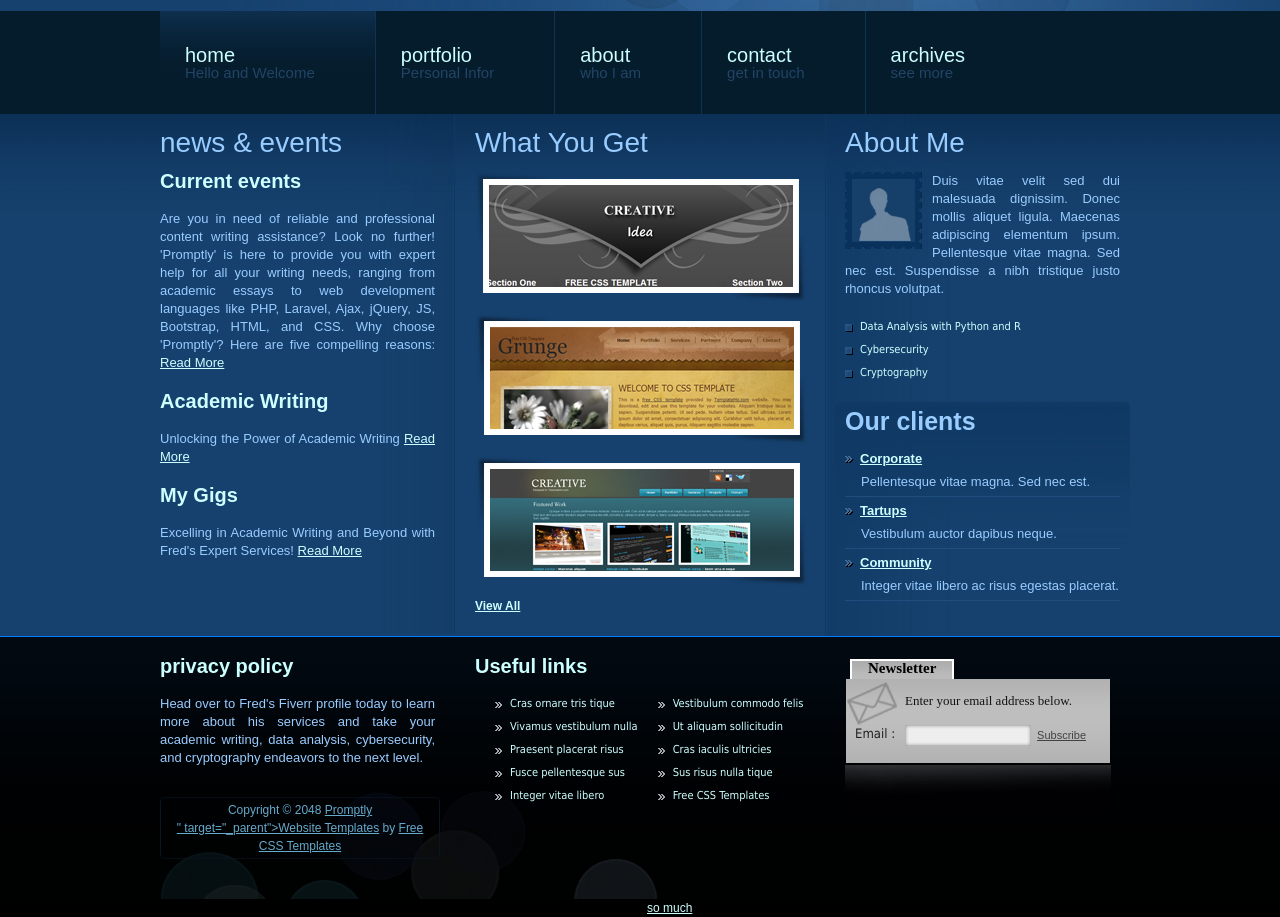
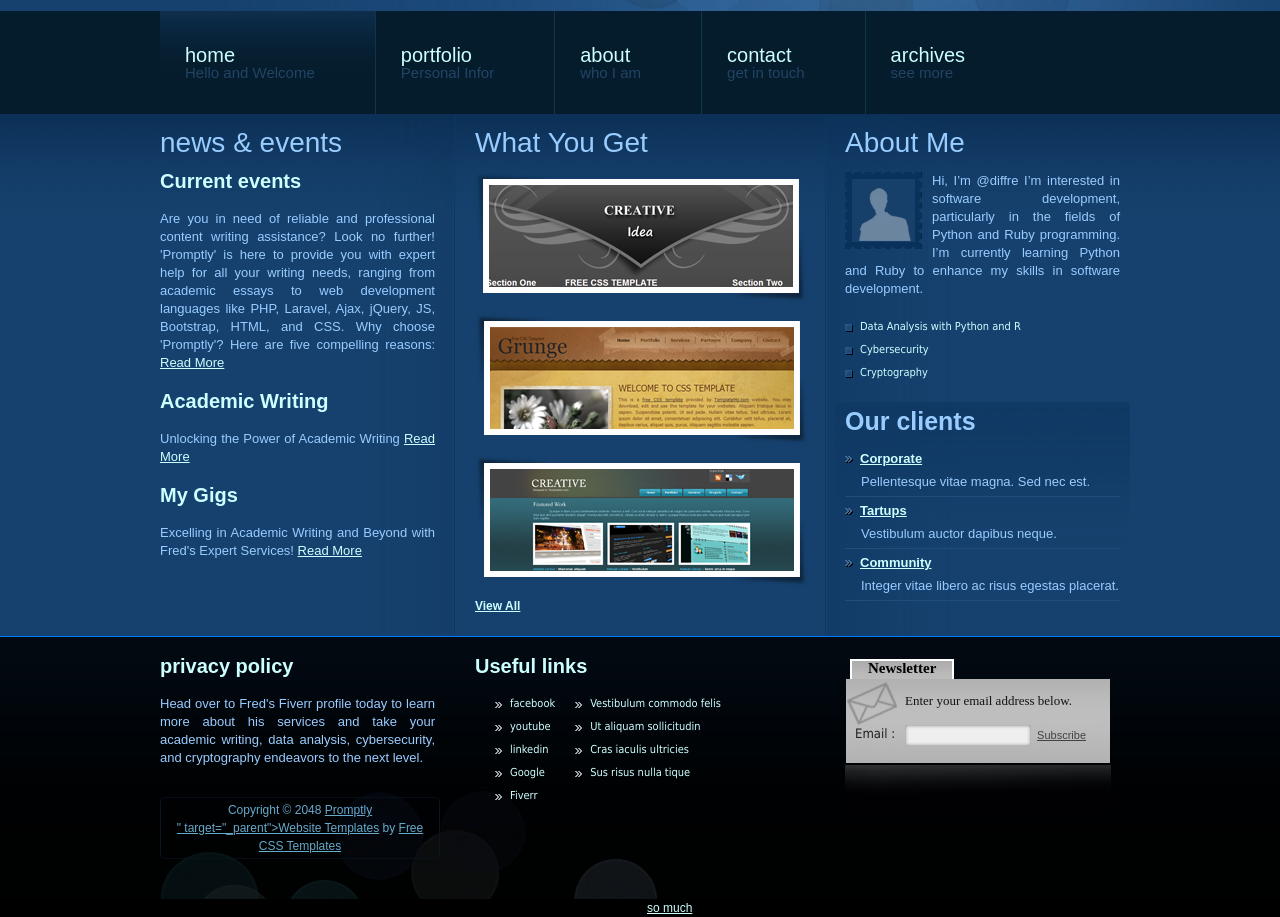
Before and after one commit to diffre/kuchocha, a plain HTML site: page index.html in a window 1280 px wide. Shown: the part 144-1061 px from the top of the page. Drawn offline with Linux system fonts and the light colour scheme.

Commit message:
Update index.html

```diff
--- a/index.html
+++ b/index.html
@@ -95,10 +95,7 @@
                 <div class="templatemo_3_col right_section">
                     <h1>About Me</h1>
                     <img class="image" src="images/templatemo_img_1.png" alt="Icon" />
-                    <p>Duis vitae velit sed dui malesuada dignissim. Donec mollis aliquet ligula. Maecenas adipiscing
-                        elementum ipsum. Pellentesque vitae magna. Sed nec est. Suspendisse a nibh tristique justo
-                        rhoncus volutpat.</p>
-
+                    <p> Hi, I’m @diffre I’m interested in software development, particularly in the fields of Python and Ruby programming. I’m currently learning Python and Ruby to enhance my skills in software development.
                     <ul class="templatemo_list">
                         <li><a href="https://www.fiverr.com/s/L8dKzL">Data Analysis with Python and R</a></li>
                         <li><a href="https://www.fiverr.com/s/L8dKzL">Cybersecurity</a></li>
@@ -150,11 +147,11 @@
                 <div class="templatemo_3_col bottmo_middle">
                     <h2>Useful links</h2>
                     <ul class="templatemo_list bullet_arrow">
-                        <li><a href="#">Cras ornare tris tique</a></li>
-                        <li><a href="#">Vivamus vestibulum nulla </a></li>
-                        <li><a href="#">Praesent placerat risus</a></li>
-                        <li><a href="#">Fusce pellentesque sus</a></li>
-                        <li><a href="#">Integer vitae libero</a></li>
+                        <li><a href="#">facebook</a></li>
+                        <li><a href="#">youtube </a></li>
+                        <li><a href="#">linkedin</a></li>
+                        <li><a href="#">Google</a></li>
+                        <li><a href="#">Fiverr</a></li>
                     </ul>
 
                     <ul class="templatemo_list bullet_arrow">
@@ -162,7 +159,7 @@
                         <li><a href="#">Ut aliquam sollicitudin</a></li>
                         <li><a href="#">Cras iaculis ultricies</a></li>
                         <li><a href="#">Sus risus nulla tique</a></li>
-                        <li><a href="http://www.templatemo.com" target="_blank">Free CSS Templates</a></li>
+
 
                     </ul>
                 </div>
```
